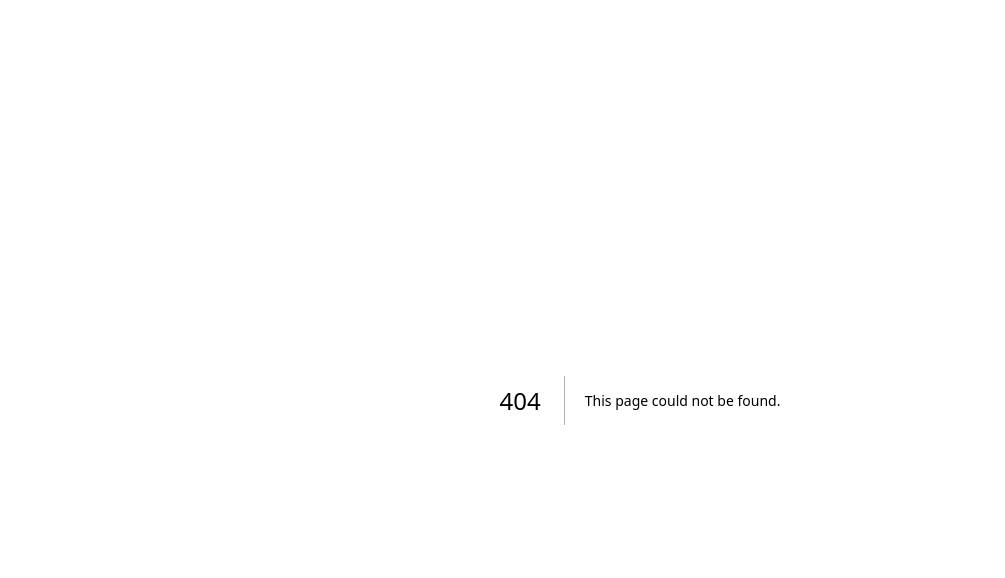
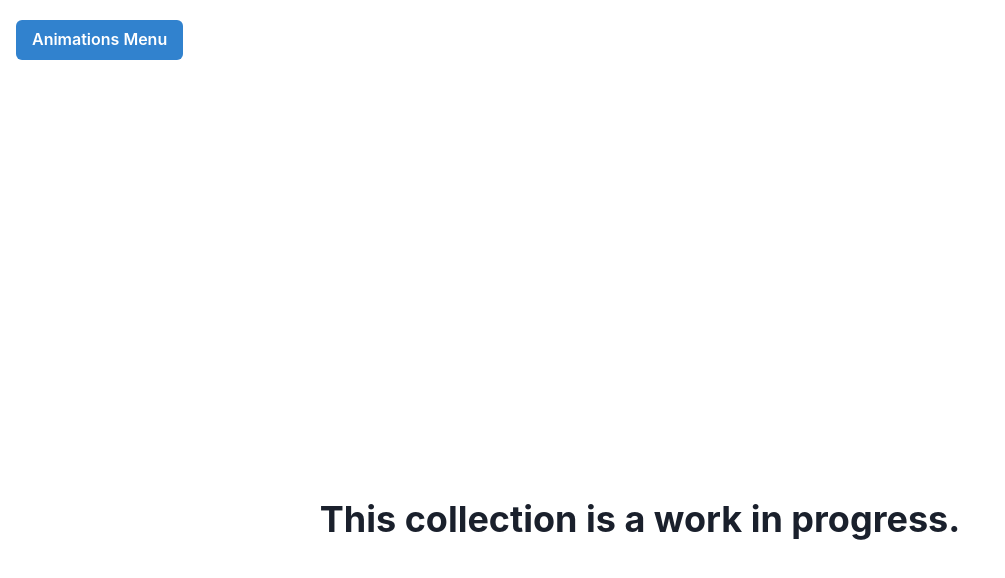
Before and after one commit to jacklion710/framer-motion-playground, a Next.js app: page /Hover in a window 1280 px wide. Before the commit this address had no page. Shown: the top 578 px of the page, without its empty margins (0-1005 px from the left). Built offline with nearby package versions, Linux system fonts and the light colour scheme.

Commit message:
Hover page WIP

```diff
--- /dev/null
+++ b/pages/Hover.tsx
@@ -0,0 +1,35 @@
+import React, {
+    useState
+} from 'react';
+import MotionFade from '../components/standard/MotionFade';
+import MotionRotate from '../components/standard/MotionRotate';
+import MotionScale from '../components/standard/MotionScale';
+import MotionSlide from '../components/standard/MotionSlide';
+import {
+    VStack,
+    ChakraProvider,
+    Heading,
+    Link,
+    Button,
+    Box
+} from '@chakra-ui/react';
+
+const Hover = () => {
+
+  return (
+    <ChakraProvider>
+      <Box position="relative" top={5} left={4}>
+        <Link href="/AnimMenu">
+          <Button colorScheme="blue">Animations Menu</Button>
+        </Link>
+      </Box>
+      <VStack spacing={20} mt={20} align="center" justify="center" height="100vh">
+
+       <Heading>This collection is a work in progress.</Heading>
+
+      </VStack>
+    </ChakraProvider>
+  );
+};
+
+export default Hover;
```
